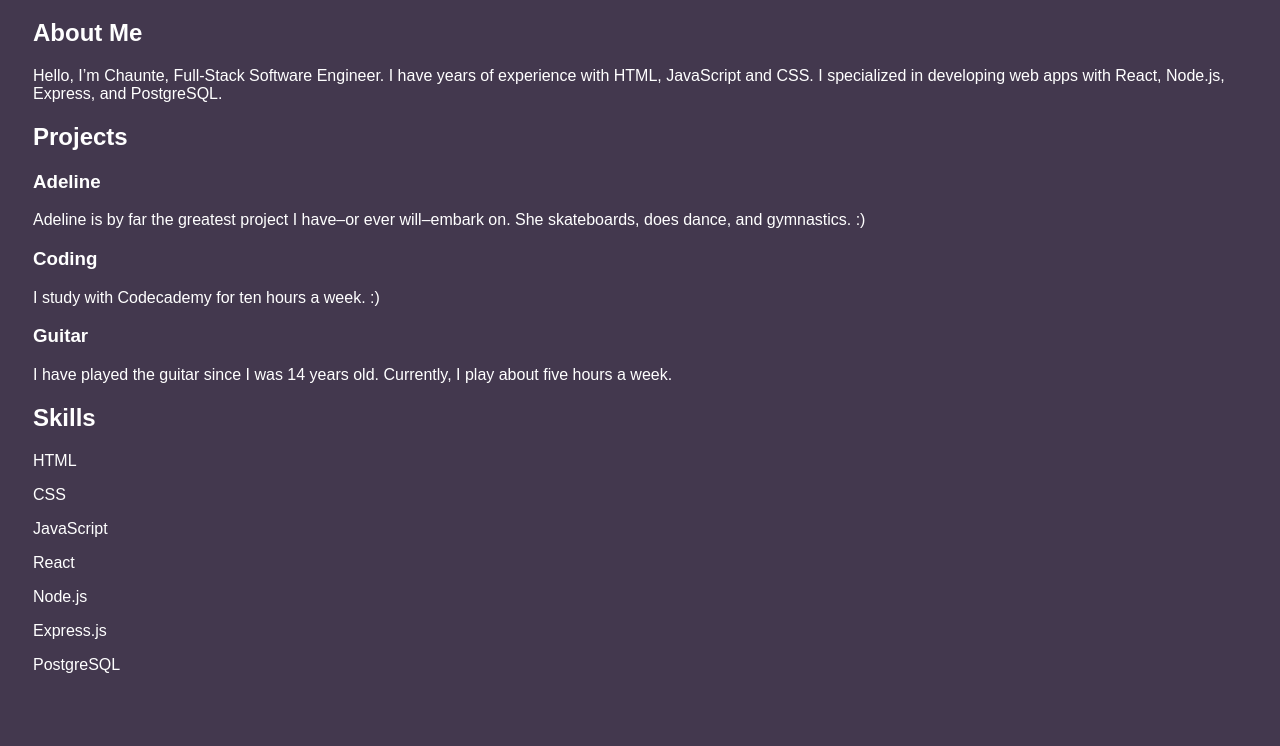
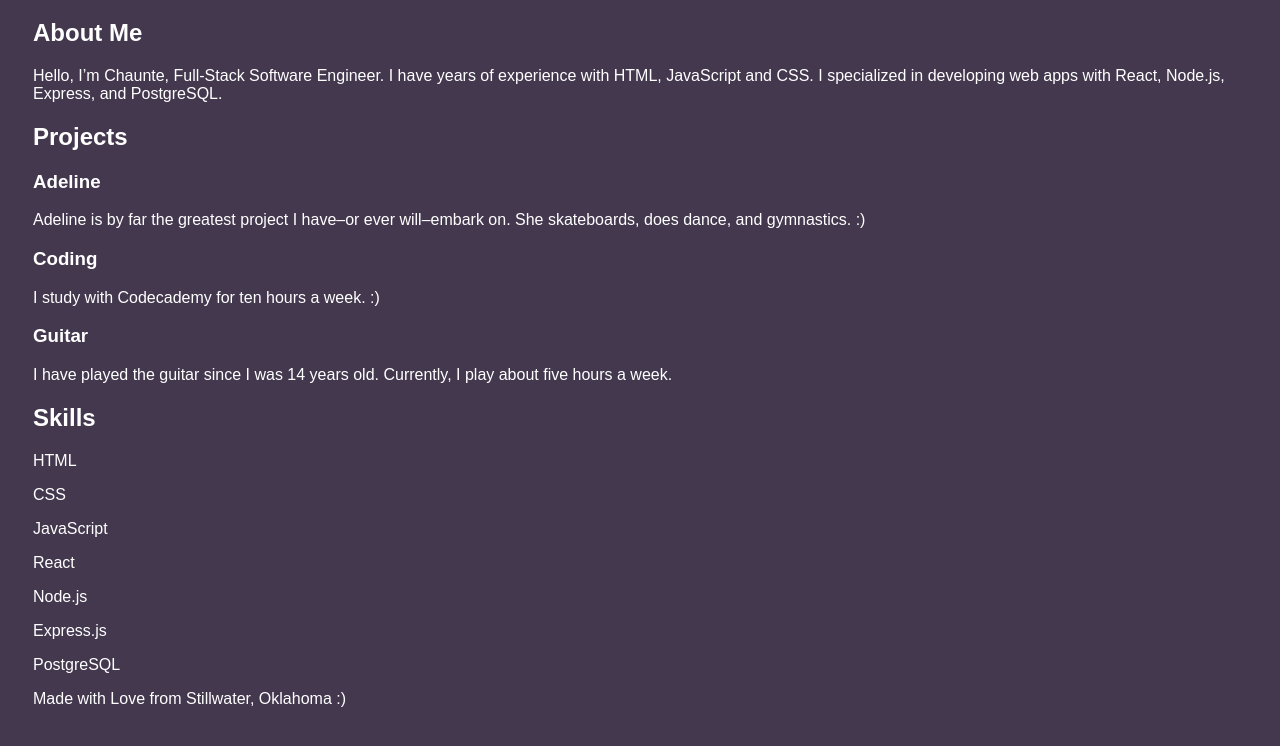
Before and after one commit to ChaunteVanDeBurgh/Perosnal-Portfolio-Website, a plain HTML site: page index.html in a window 1280 px wide. Shown: the part 94-840 px from the top of the page. Before the commit the page ends 817 px from the top, so only its background shows below. Drawn offline with Linux system fonts and the light colour scheme.

Commit message:
add footer

```diff
--- a/index.html
+++ b/index.html
@@ -31,8 +31,10 @@
     <p>Node.js</p>
     <p>Express.js</p>
     <p>PostgreSQL</p>
-
   </main>
+  <footer>
+    <p>Made with Love from Stillwater, Oklahoma :)</p>
+  </footer>
   <script src="script.js"></script>
 </body>
 </html>
```
